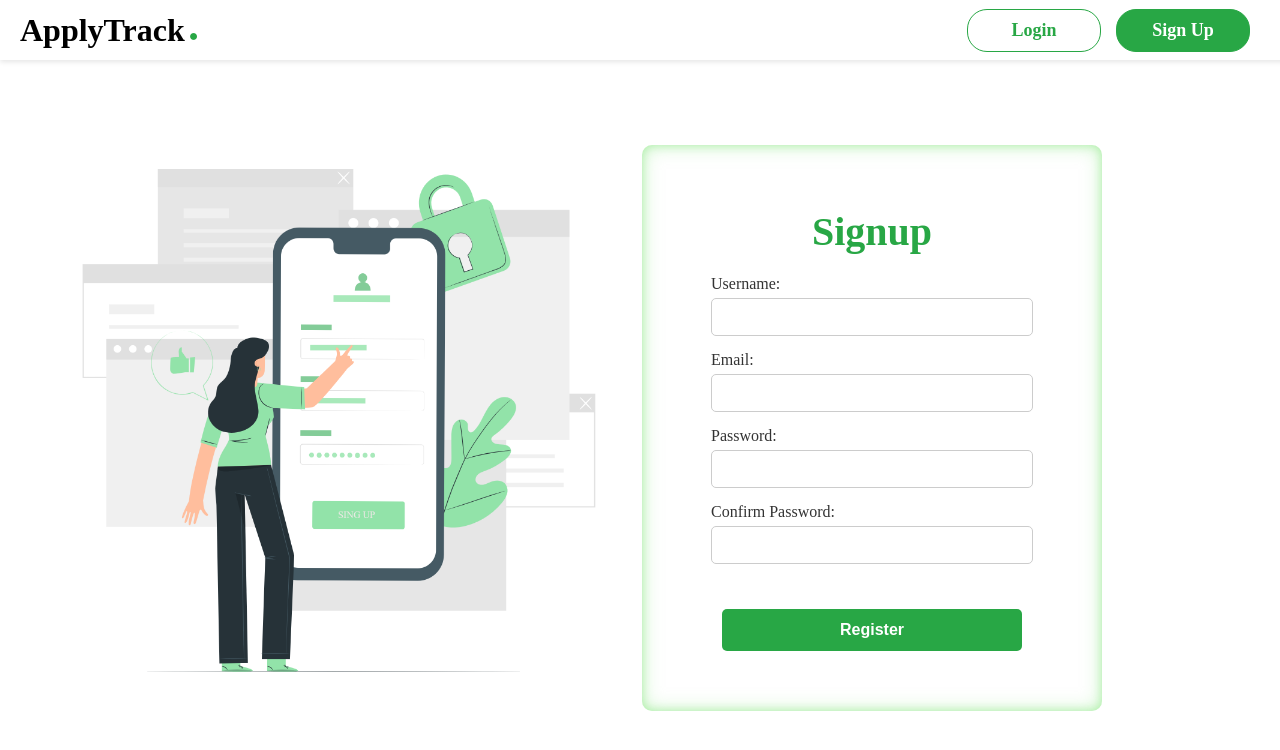
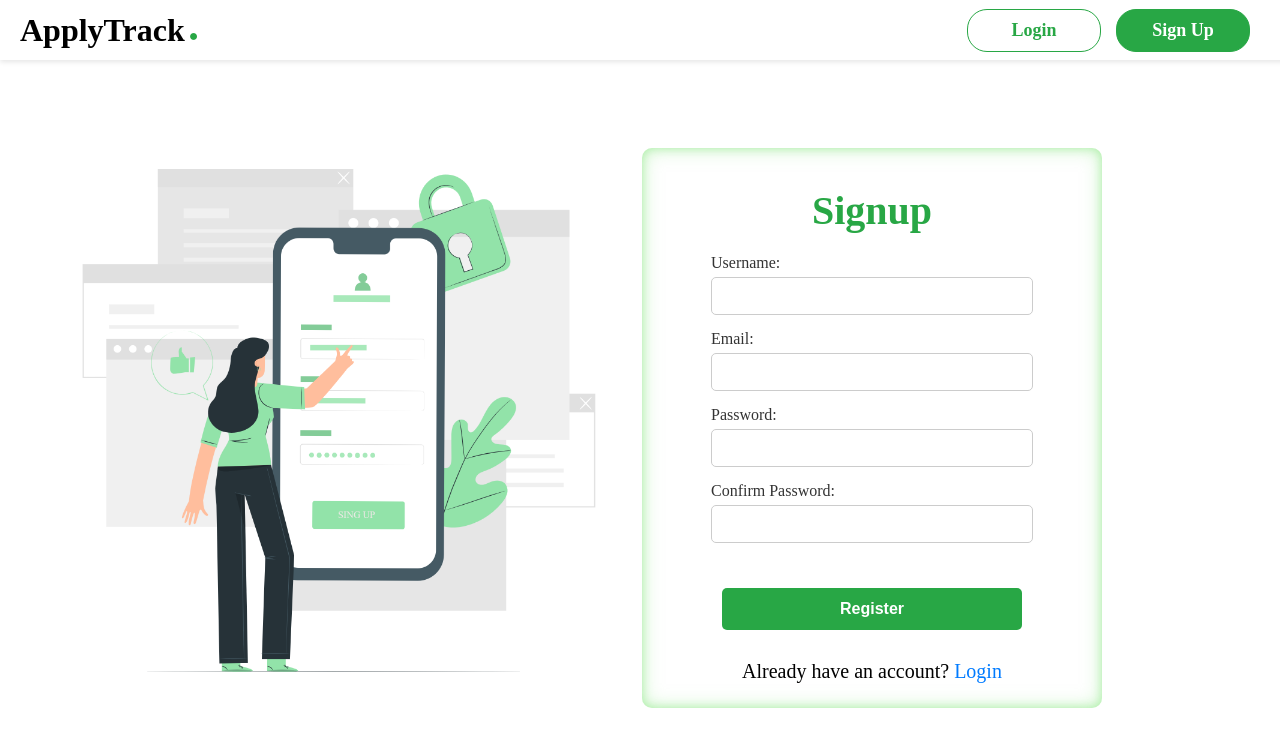
Before and after one commit to BhavyaLikhitha/Job-Tracker, a React (Vite) app in the folder client/: page /signup in a window 1280 px wide. Shown: the top 750 px of the page. Built offline with nearby package versions, Linux system fonts and the light colour scheme.

Commit message:
added navigations

```diff
--- a/client/src/components/hero/hero.jsx
+++ b/client/src/components/hero/hero.jsx
@@ -1,8 +1,14 @@
 import React from "react";
 import "./hero.css";
 import hero from "../../assets/he.png"
+import { useNavigate } from "react-router-dom";
 
 const Hero = () => {
+  const navigate = useNavigate();
+
+  const handleSignupNavigation = () => {
+    navigate("/signup"); // Navigate to the signup page
+  };
   return (
     <section className="hero">
       <div className="hero-content">
@@ -15,7 +21,10 @@ const Hero = () => {
   </span>
 </p>
 
-        <button className="cta-button">Get Started Now</button>
+        {/* <button className="cta-button">Get Started Now</button> */}
+        <button className="cta-button" onClick={handleSignupNavigation}>
+      Get Started Now
+    </button>
       </div>
       <div className="hero-image">
         <img
--- a/client/src/components/signup/signup.css
+++ b/client/src/components/signup/signup.css
@@ -23,6 +23,7 @@
   .signup-form {
     margin-right: 150px;
     flex: 1;
+    height: 500px;
     display: flex; /* Use flexbox for alignment */
     flex-direction: column; /* Stack children vertically */
     justify-content: center; /* Center vertically */
@@ -82,3 +83,8 @@
   .register-btn:hover {
     background-color: #218838;
   }
+
+  .login-link-text{
+    text-align: center;
+    font-size: 20px;
+  }
--- a/client/src/components/signup/signup.jsx
+++ b/client/src/components/signup/signup.jsx
@@ -179,6 +179,12 @@ const Signup = () => {
           <button type="submit" className="register-btn">
             Register
           </button>
+          <p className="login-link-text">
+  Already have an account?{" "}
+  <a href="/login" className="login-link">
+    Login
+  </a>
+</p>
         </form>
       </div>
       <ToastContainer />
```
